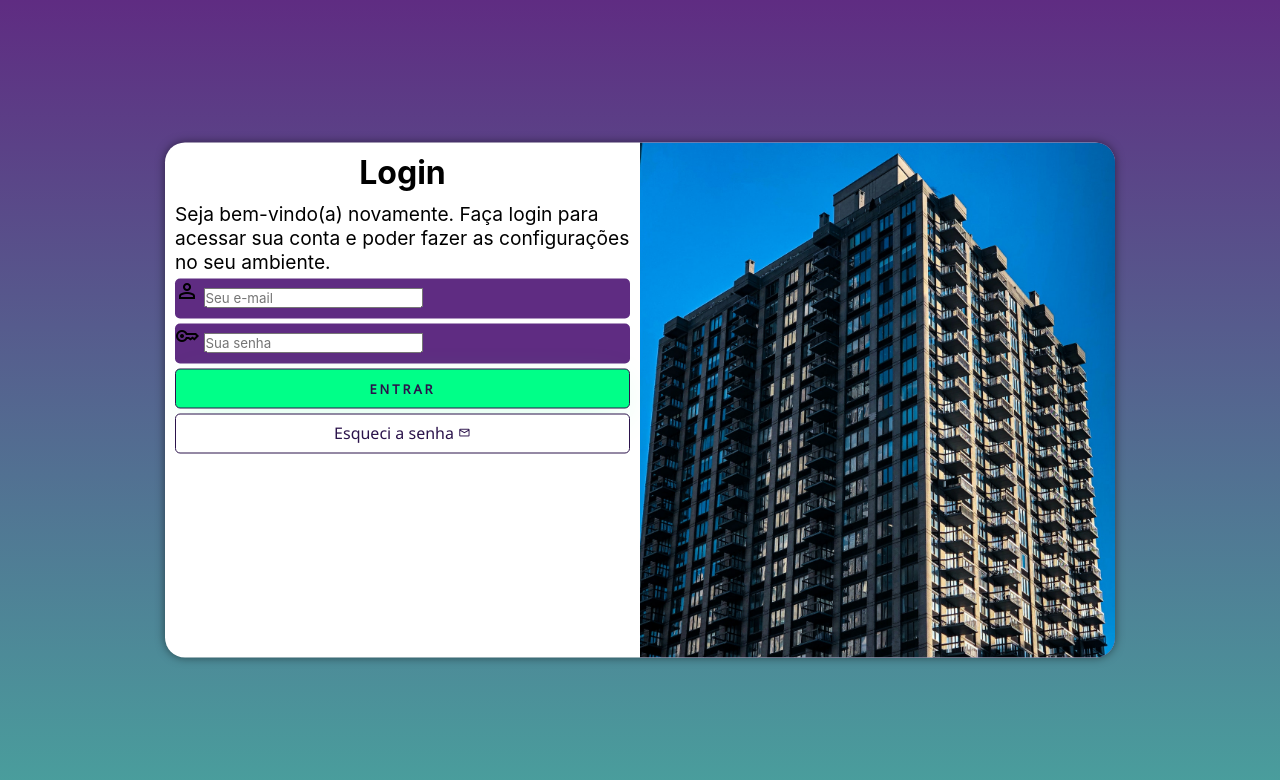
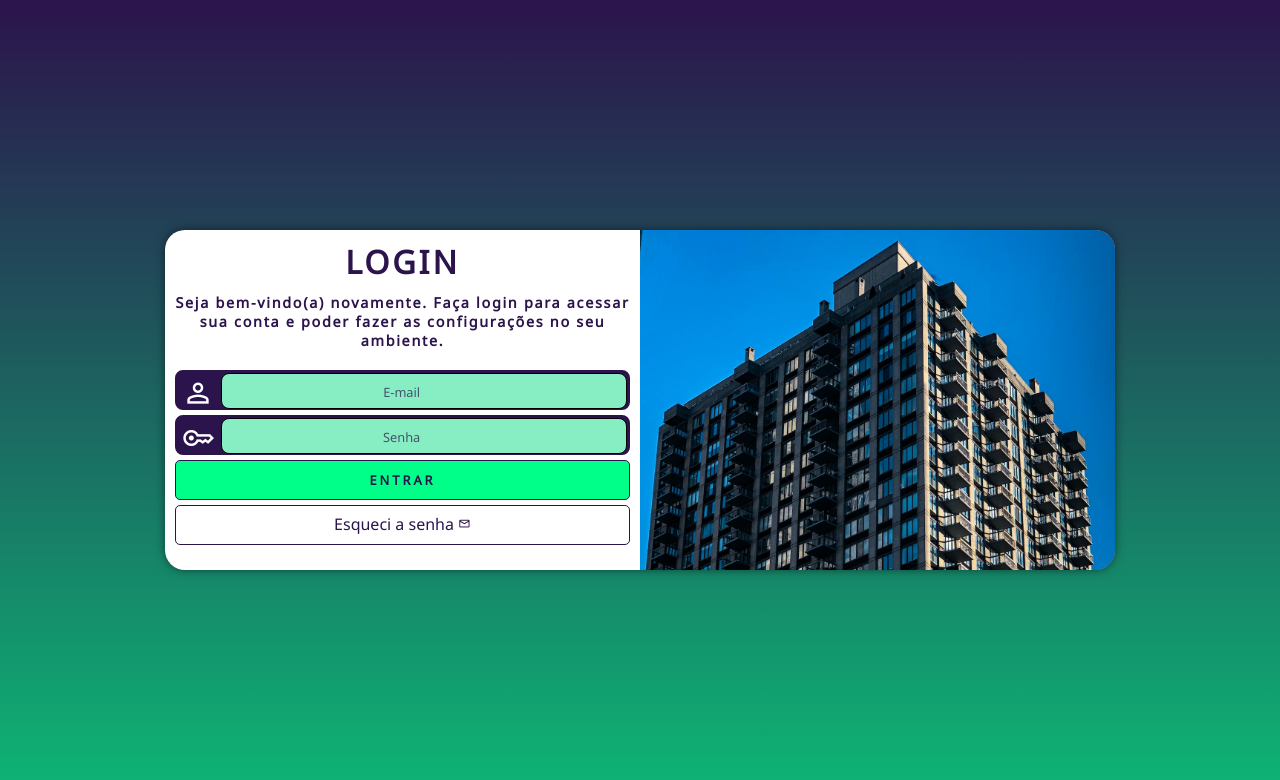
Before and after one commit to NoScandalize/projeto-login, a plain HTML site: page index.html in a window 1280 px wide. Drawn offline with nearby package versions, Linux system fonts and the light colour scheme.

Commit message:
Update PL.26.6
- Add configs CSS in style.css and media-query.css
- Bugfixed

```diff
--- a/estilos/media-query.css
+++ b/estilos/media-query.css
@@ -1,13 +1,14 @@
 @charset "UTF-8";
 
-@media screen and (min-width:768px) and (max-width:992px) {
+@media screen and (min-width:768px) and (max-width:992px) { /* Configuração para tablet */
 
     body {
-        background-image: linear-gradient(to top, #49a09d, #5f2c82);
+        background-image: linear-gradient(to top, #00ff88b0, #2b134b);
     }
 
     section#login {
         width: 80vw;
+        height: 300px;
     }
 
     section#login > div#imagem {
@@ -20,16 +21,18 @@
         float: right;
         width: 70%;
     }
+
 }
 
-@media screen and (min-width: 992px) {
+@media screen and (min-width: 992px) { /* Configurações para desktop */
 
     body {
-        background-image: linear-gradient(to top, #49a09d, #5f2c82);
+        background-image: linear-gradient(to top, #00ff88b0, #2b134b);
     }
 
     section#login {
         width: 950px;
+        height: 340px;
     }
 
     section#login > div#imagem {
@@ -48,6 +51,6 @@
     }
 
     div#formulario > p {
-        font-size: 1.2em;
+        font-size: .9em;
     }
 }
--- a/estilos/style.css
+++ b/estilos/style.css
@@ -8,14 +8,14 @@
 */
 
 * {
-    font-family: -apple-system, BlinkMacSystemFont, 'Segoe UI', Roboto, Oxygen, Ubuntu, Cantarell, 'Open Sans', 'Helvetica Neue', sans-serif;
+    font-family: 'Noto Sans', sans-serif;
     padding: 0px;
     margin: 0px;
     box-sizing: border-box;
 }
 
 body, html {
-    background-color: #5f2c82;
+    background-color: #2b134b;
     height: 100vh;
     width: 100vw;
 }
@@ -30,13 +30,15 @@ section#login {
     position: absolute;
     top: 50%;
     left: 50%;
-    transform: translate(-50%,-50%);
     overflow: hidden;
+
     background-color: white;
     width: 250px;
-    height: 515px;
+    height: 530px;
     border-radius: 20px;
     box-shadow: 0px 0px 10px rgba(0, 0, 0, 0.507);
+
+    transform: translate(-50%,-50%);
     transition: width .5s, height .5s;
     transition-timing-function: ease;
 }
@@ -55,20 +57,32 @@ section#login > div#formulario {
 }
 
 div#formulario > h1 {
+    font-weight: bolder;
     text-align: center;
     margin-bottom: 10px;
+    text-transform: uppercase;
+    letter-spacing: 3px;
+    color: #2b134b;
+
 }
 
 div#formulario > p {
-    font-size: 0.8em;
+    font-weight: bolder;
+    font-size: 0.7em;
+    text-align: justify;
+    margin-bottom: 20px;
+    text-align: center;
+    letter-spacing: 1.7px;
+    color: #2b134b;
 }
 
 form > div.campo {
     display: block;
-    background-color: #5f2c82;
+    background-color: #2b134b;
     width: 100%;
     height: 40px;
-    border-radius: 5px;
+    border-radius: 8px;
+    border: 2px solid #2b134b;
     margin: 5px 0px;
 }
 
@@ -76,12 +90,40 @@ div.campo > label {
     display: none;
 }
 
+div.campo > span {
+    color: white;
+    font-size: 2em;
+    width: 40px;
+    padding: 5px;
+}
+
+div.campo > input {
+    background-color: hsla(153, 100%, 78%, 0.925);
+    font-size: 1em;
+    width: calc(100% - 45px);
+    height: 100%;
+    border: 1px solid black;
+    border-radius: 8px;
+    padding: 4px;
+    transform: translateY(-12px);
+}
+
+div.campo > input:focus-within {
+    background-color: white;
+}
+
+div.campo > input::placeholder {
+    color: #2b134bb4;
+    font-size: .8em;
+    text-align: center;
+    padding-right: 45px;
+}
+
 form > input[type=submit] {
     display: block;
     font-size: .8em;
     font-weight: 800;
     text-transform: uppercase;
-    font-family: 'Noto Sans', sans-serif;
     letter-spacing: 3px;
     width: 100%;
     height: 40px;
@@ -91,22 +133,18 @@ form > input[type=submit] {
     border-radius: 5px;
     border: 1px solid #2b134b;
     margin-top: 5px;
-    box-shadow: 1px 10px 40px -12px #00ff8052;
-    text-shadow: 0px 10px 40px -12px #4d2383;
+    cursor: pointer;
 }
 
 form > input[type=submit]:hover {
     background-color: #2b134b;
     color: #00ff88;
-    box-shadow: 0px 10px 40px -12px #4d2383;
-    text-shadow: 1px 10px 40px -12px #00ff805;
 }
 
 form > a.botao {
     display: block;
     text-align: center;
     font-size: 1em;
-    font-family: 'Noto Sans', sans-serif;
     margin-top: 5px;
     padding-top: 7px;
     width: 100%;
--- a/index.html
+++ b/index.html
@@ -21,12 +21,12 @@
                 <form action="login.php" method="post" autocomplete="on">
                     <div class="campo">
                         <span class="material-symbols-outlined">person</span>
-                        <input type="email" name="login" id="ilogin" placeholder="Seu e-mail" autocomplete="email" required maxlength="30">
+                        <input type="email" name="login" id="ilogin" placeholder="E-mail" autocomplete="email" required maxlength="30">
                         <label for="ilogin">Login</label>
                     </div>
                     <div class="campo">
                         <span class="material-symbols-outlined">key</span>
-                        <input type="password" name="senha" id="isenha" placeholder="Sua senha" autocomplete="current-password" required min="8" maxlength="20">
+                        <input type="password" name="senha" id="isenha" placeholder="Senha" autocomplete="current-password" required min="8" maxlength="20">
                         <label for="isenha">Senha</label>
                     </div>
                     <input type="submit" value="Entrar">
```
